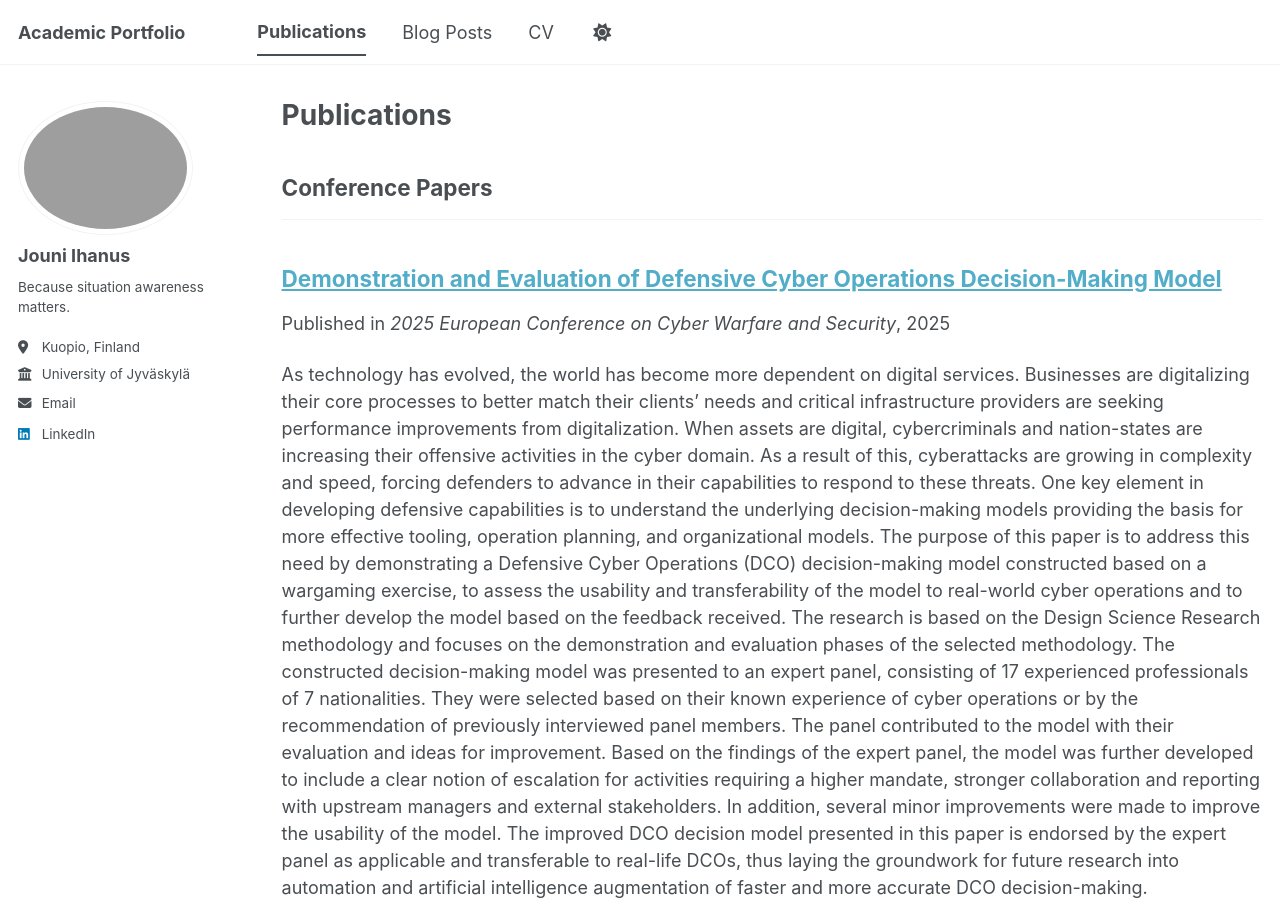
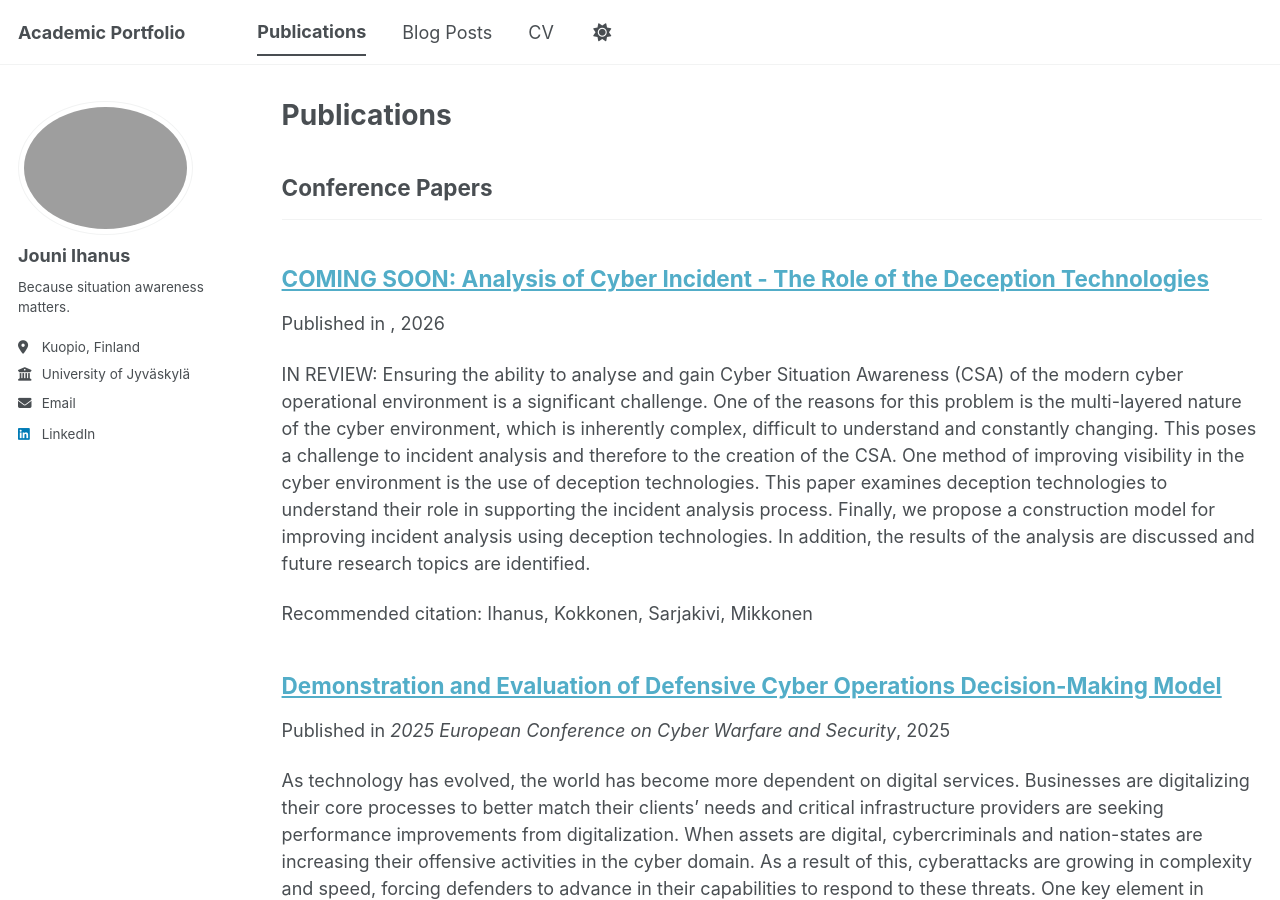
Before and after one commit to WNemesisW/WNemesisW.github.io, a Jekyll site: the page built from _pages/publications.html, in a window 1280 px wide and 900 px high. Built offline with Jekyll 4.4.1, drawn with Linux system fonts in a browser that asks for light colours; a script bundle is joined from its source files by our own code; library files that are not in the unit come from our copies; a file with an impossible date is left out.

Commit message:
Update 2026-01-01-Analysis of Cyber Incident - The Role of the Deception Technologies.md

```diff
--- a/_publications/2026-01-01-Analysis of Cyber Incident - The Role of the Deception Technologies.md
+++ b/_publications/2026-01-01-Analysis of Cyber Incident - The Role of the Deception Technologies.md
@@ -3,8 +3,8 @@ title: "COMING SOON: Analysis of Cyber Incident - The Role of the Deception Tech
 collection: publications
 category: conferences
 permalink: /publication/2026-12-01-Analysis of Cyber Incident - The Role of the Deception Technologies
-excerpt: 'IN REVIEW: Ensuring the ability to analyse and gain Cyber Situation Awareness (CSA) of the modern cyber operational environment is a significant challenge. One of the reasons for this problem is the multi-layered nature of the cyber environment, which is inherently complex, difficult to understand and constantly changing. This poses a challenge to incident analysis and therefore to the creation of the CSA. One method of improving visibility in the cyber environment is the use of deception technologies. This paper examines deception technologies to understand their role in supporting the incident analysis process. Finally, we propose a construction model for improving incident analysis using deception technologies. In addition, the results of the analysis are discussed and future research topics are identified.'
-date: #
+excerpt: "IN REVIEW: Ensuring the ability to analyse and gain Cyber Situation Awareness (CSA) of the modern cyber operational environment is a significant challenge. One of the reasons for this problem is the multi-layered nature of the cyber environment, which is inherently complex, difficult to understand and constantly changing. This poses a challenge to incident analysis and therefore to the creation of the CSA. One method of improving visibility in the cyber environment is the use of deception technologies. This paper examines deception technologies to understand their role in supporting the incident analysis process. Finally, we propose a construction model for improving incident analysis using deception technologies. In addition, the results of the analysis are discussed and future research topics are identified."
+date: 2026-01-01
 venue: #
 paperurl: #
 citation: 'Ihanus, Kokkonen, Sarjakivi, Mikkonen'
```
